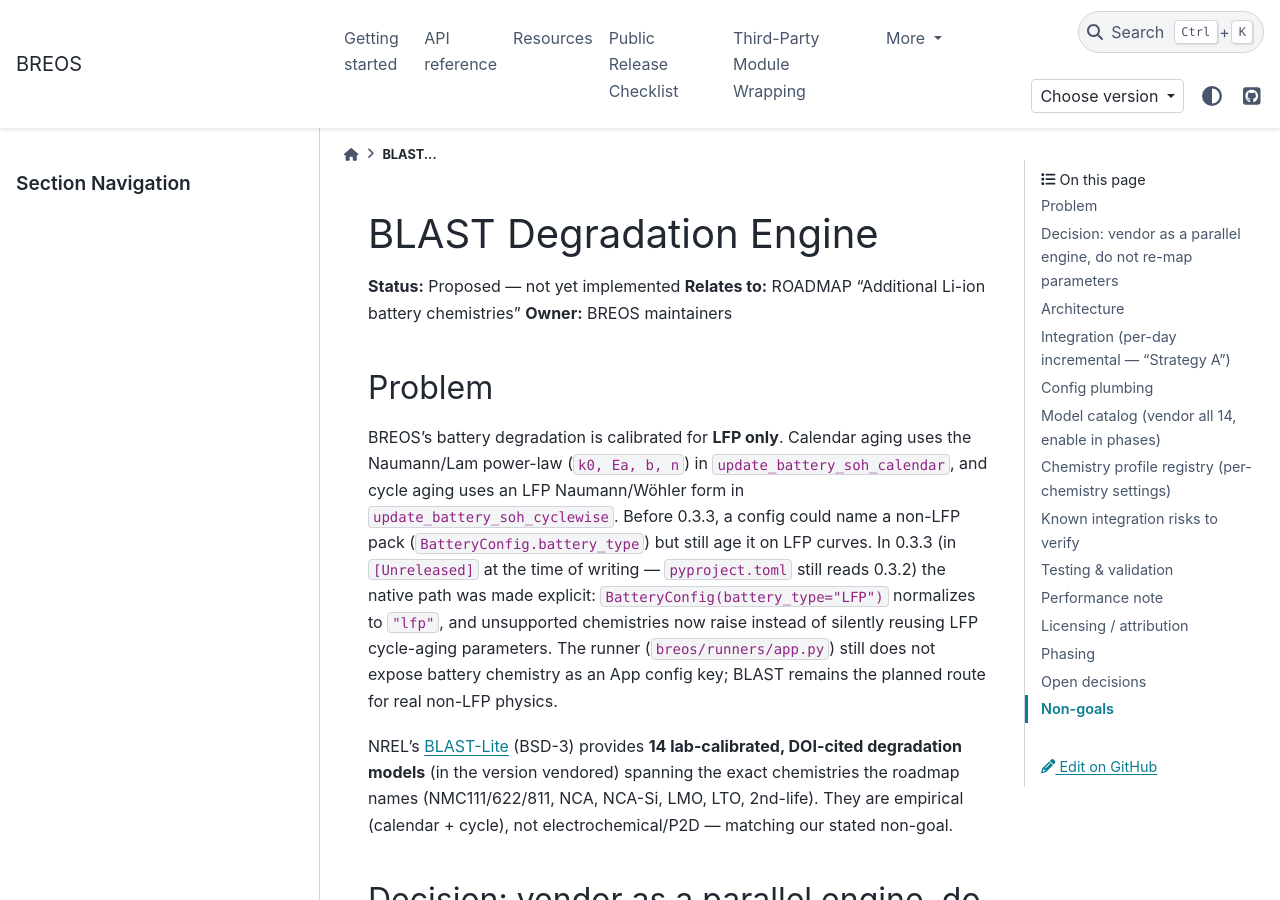
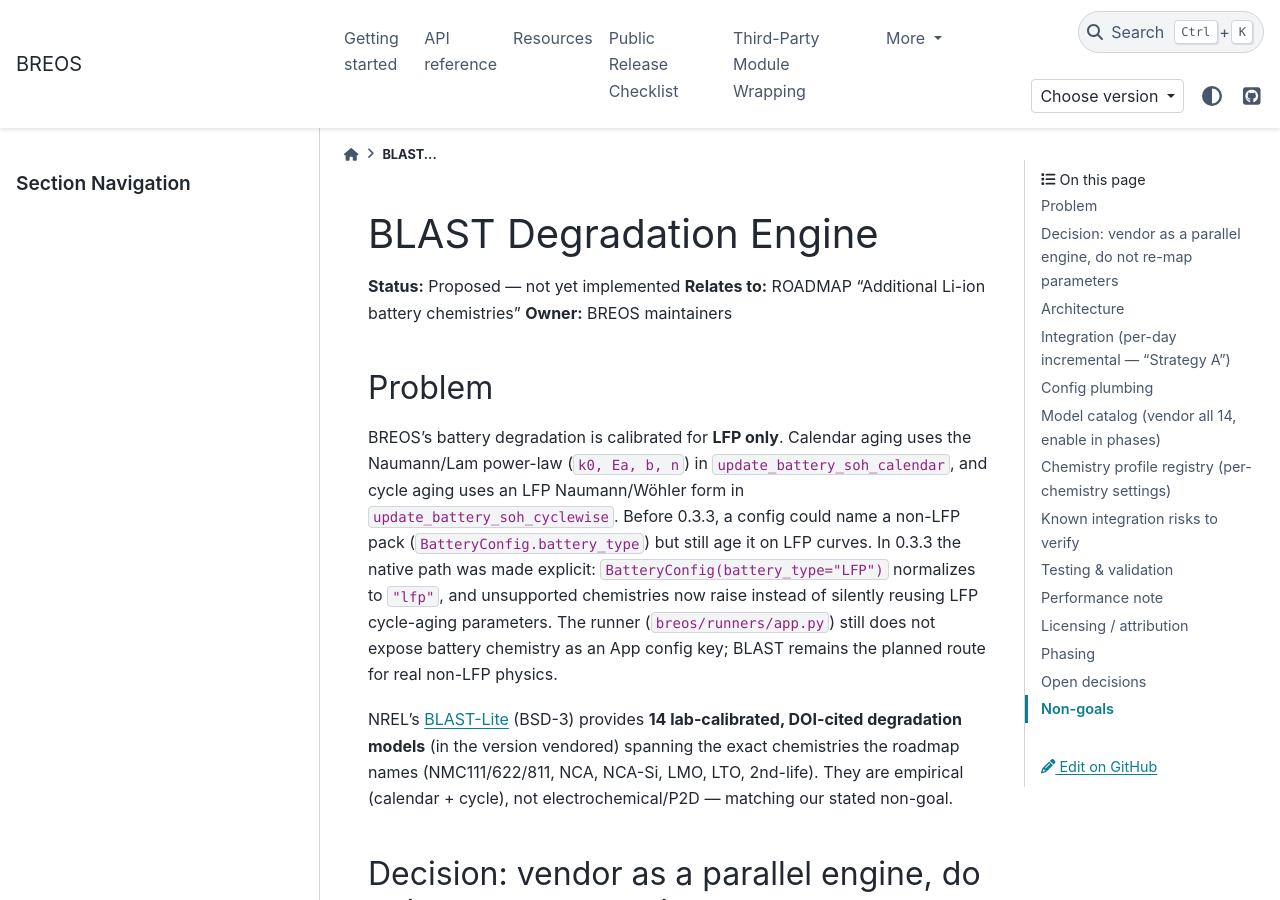
Before and after one commit to Str4vinci/breos, a Sphinx documentation site: the page built from docs/architecture/blast-degradation-engine.md, in a window 1280 px wide and 900 px high. Built offline with Sphinx 7.4.7 and the PyData theme 0.15.4, drawn with Linux system fonts in a browser that asks for light colours; comment, search, counter and statistics services are not loaded.

```diff
--- a/docs/architecture/blast-degradation-engine.md
+++ b/docs/architecture/blast-degradation-engine.md
@@ -10,8 +10,7 @@ BREOS's battery degradation is calibrated for **LFP only**. Calendar aging uses
 the Naumann/Lam power-law (`k0, Ea, b, n`) in `update_battery_soh_calendar`, and
 cycle aging uses an LFP Naumann/Wöhler form in `update_battery_soh_cyclewise`.
 Before 0.3.3, a config could name a non-LFP pack (`BatteryConfig.battery_type`)
-but still age it on LFP curves. In 0.3.3 (in `[Unreleased]` at the time of
-writing — `pyproject.toml` still reads 0.3.2) the native path was made explicit:
+but still age it on LFP curves. In 0.3.3 the native path was made explicit:
 `BatteryConfig(battery_type="LFP")` normalizes to `"lfp"`, and unsupported
 chemistries now raise instead of silently reusing LFP cycle-aging parameters.
 The runner (`breos/runners/app.py`) still does not expose battery chemistry as
--- a/pyproject.toml
+++ b/pyproject.toml
@@ -1,6 +1,6 @@
 [project]
 name = "breos"
-version = "0.3.2"
+version = "0.3.3"
 description = "Python library for PV and battery energy-system simulation and optimization"
 readme = "README.md"
 license = "BSD-3-Clause"
```
Also changed, not shown: CHANGELOG.md (+10 -3 lines), README.md (+6 -5 lines), docs/getting-started/installation.md (+1 -1 lines), docs/index.md (+1 -1 lines), 2 other files.
